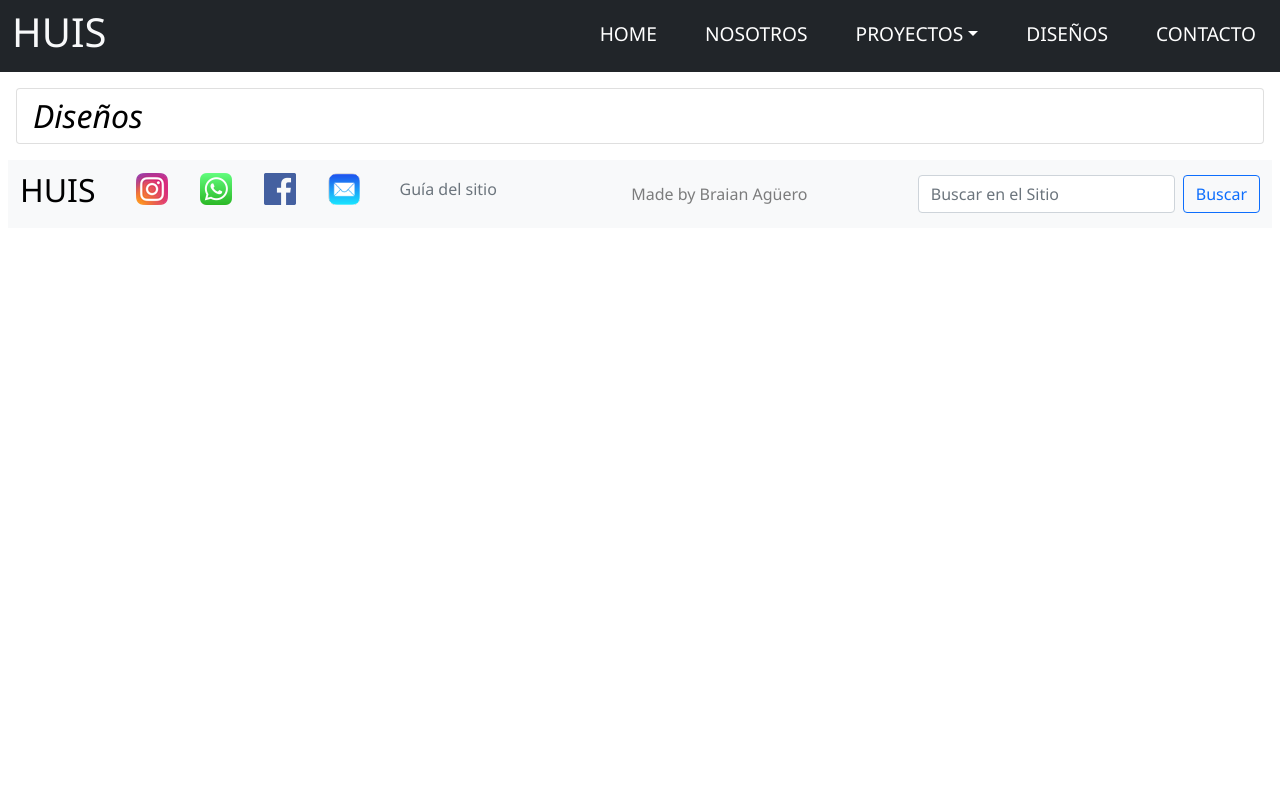
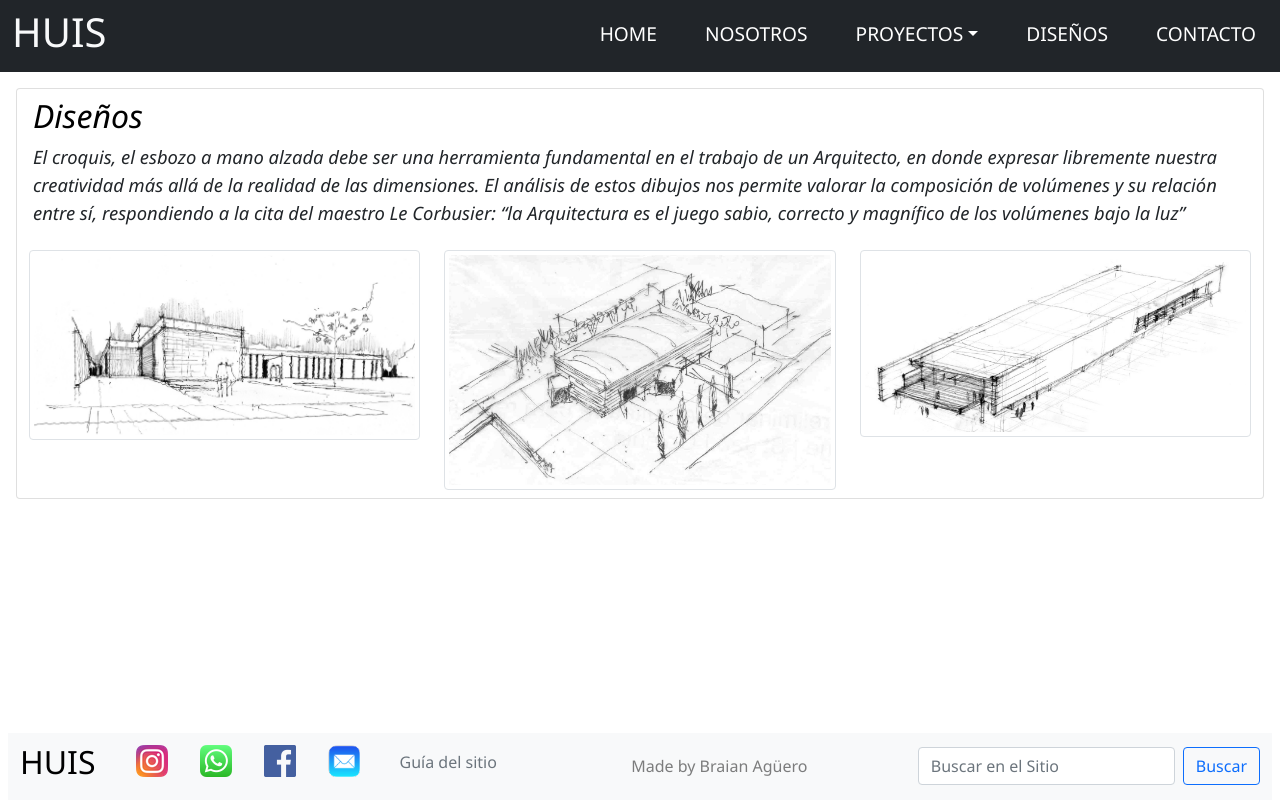
Before and after one commit to braaguero/proyectofinalhuis-aguero, a website: page disenos.html in a window 1280 px wide. Drawn offline with nearby package versions, Linux system fonts and the light colour scheme.

Commit message:
Se agrega galeria y texto en Diseno

```diff
--- a/disenos.html
+++ b/disenos.html
@@ -46,8 +46,16 @@
     </header>
     <main class="card">
         <h2>Diseños</h2>
+            <p class="nos mx-3">El croquis, el esbozo a mano alzada debe ser una herramienta fundamental en el trabajo de un Arquitecto, en donde expresar libremente nuestra creatividad más allá de la realidad de las dimensiones. El análisis de estos dibujos nos permite valorar la composición de volúmenes y su relación entre sí, respondiendo a la cita del maestro Le Corbusier: “la Arquitectura es el juego sabio, correcto y magnífico de los volúmenes bajo la luz”</p>
+            <div class="container-fluid">
+                <div class="row">
+                    <div class="col-sm my-2 text-center"><img src="images/croquis1.jpg" class="img-thumbnail zoom" alt="Croquis 1"></div>
+                    <div class="col-sm my-2 text-center"><img src="images/croquis2.jpg" class="img-thumbnail zoom" alt="Croquis 2"></div>
+                    <div class="col-sm my-2 text-center"><img src="images/croquis3.jpg" class="img-thumbnail zoom" alt="Croquis 3"></div>
+                </div>
+            </div>
     </main>
-    <footer class="mx-2">
+    <footer class="mx-2 fixed-bottom">
         <nav class="navbar navbar-expand-md navbar-light bg-light">
             <div class="container-fluid">
                 <a class="h2 me-4" href="index.html">HUIS</a>
```
Also changed, not shown: images/croquis1.jpg (added), images/croquis2.jpg (added), images/croquis3.jpg (added).
